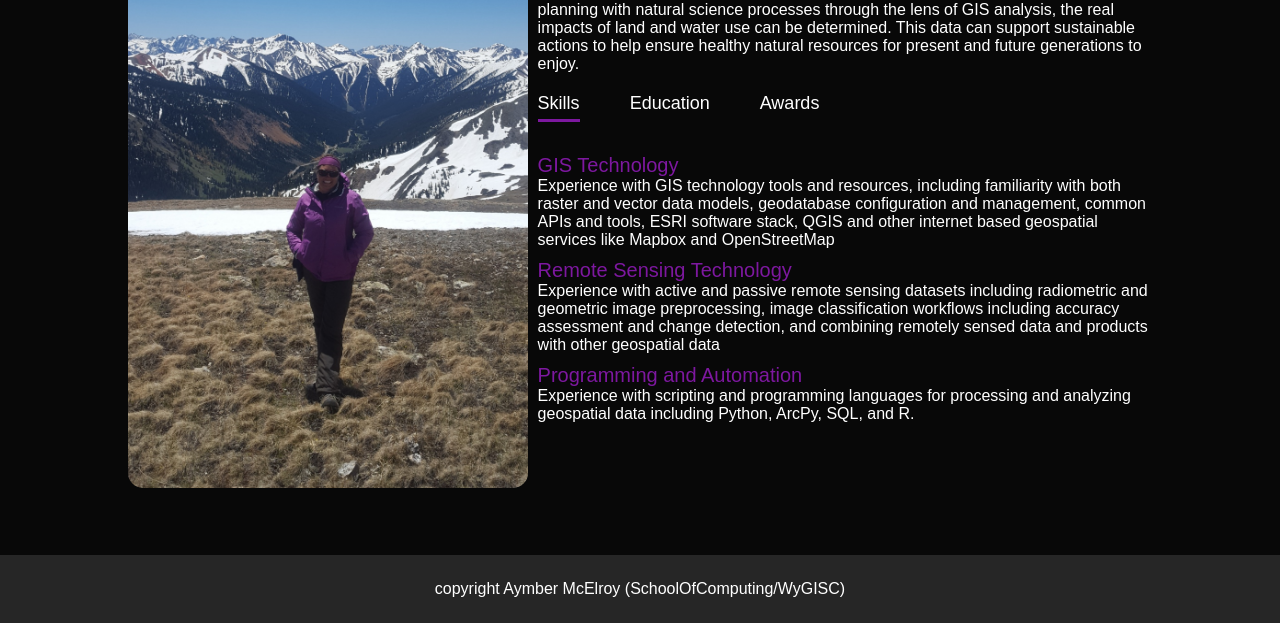
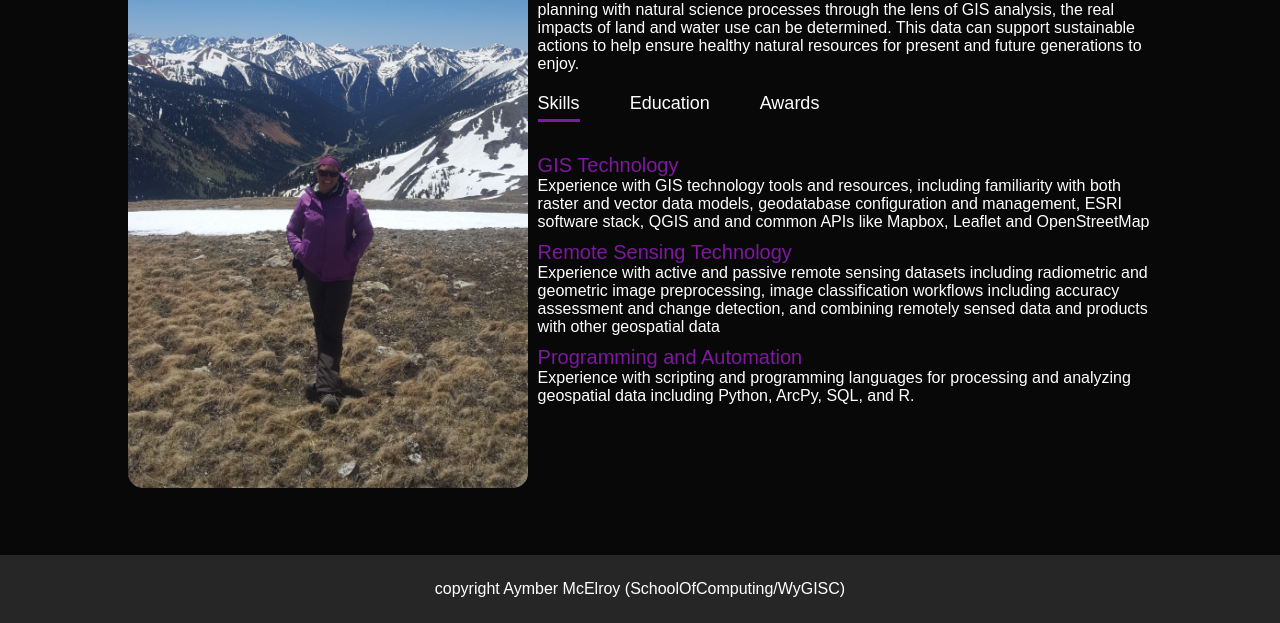
Before and after one commit to AymberMac/PersonalPortfolio, a plain HTML site: page about.html in a window 1280 px wide. Shown: the part 238-861 px from the top of the page. Drawn offline with Linux system fonts and the light colour scheme.

Commit message:
update about

```diff
--- a/about.html
+++ b/about.html
@@ -47,9 +47,8 @@
                         <div class="tab-contents active-tab" id="skills">
                             <ul>
                                 <li><span>GIS Technology</span><br>Experience with GIS technology tools and resources, including familiarity with
-                                                          both raster and vector data models, geodatabase configuration and management, common APIs and
-                                                          tools, ESRI software stack, QGIS and other internet based geospatial services like Mapbox and
-                                                          OpenStreetMap</li>
+                                                          both raster and vector data models, geodatabase configuration and management, ESRI software stack, QGIS
+                                                          and and common APIs like Mapbox, Leaflet and OpenStreetMap</li>
                                 <li><span>Remote Sensing Technology</span><br>Experience with active and passive remote sensing datasets including radiometric and
                                                                 geometric image preprocessing, image classification workflows including accuracy
                                                                 assessment and change detection, and combining remotely sensed data and products with
```
